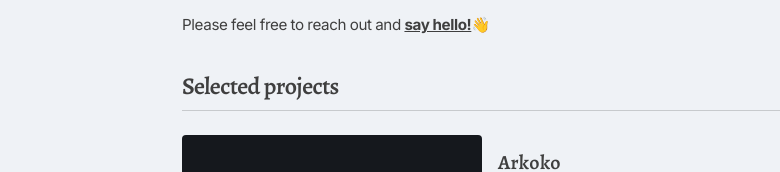
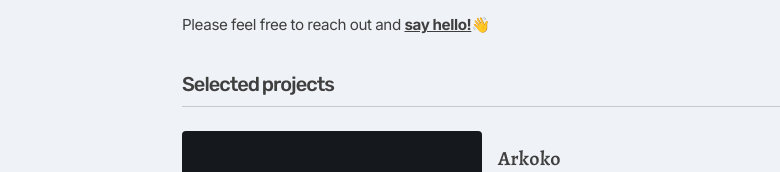
Before and after one commit to Yezo/portfolio-v2, a Next.js app: page / in a window 1280 px wide. Shown: the part 351-523 px from the top of the page, without its empty margins (160-940 px from the left). Built offline with nearby package versions, Linux system fonts and the light colour scheme; a web font is replaced by a local one.

Commit message:
change font + add underline

```diff
--- a/src/components/Typography/TitleH2.tsx
+++ b/src/components/Typography/TitleH2.tsx
@@ -1,6 +1,6 @@
 export default function TitleH2({ children }: { children: React.ReactNode }) {
   return (
-    <h2 className="border-b border-[#2b2b2b]/20 pb-2 font-alegreya text-2xl font-semibold tracking-tight transition-colors first:mt-0 dark:border-[#fff]/20 dark:text-white">
+    <h2 className=" border-b border-[#2b2b2b]/20 pb-2 font-rubik text-2xl font-medium tracking-tighter transition-colors [word-spacing:-.04em] first:mt-0 dark:border-[#fff]/20 dark:text-[#F3F4F6] lg:text-xl">
       {children}
     </h2>
   )
```
